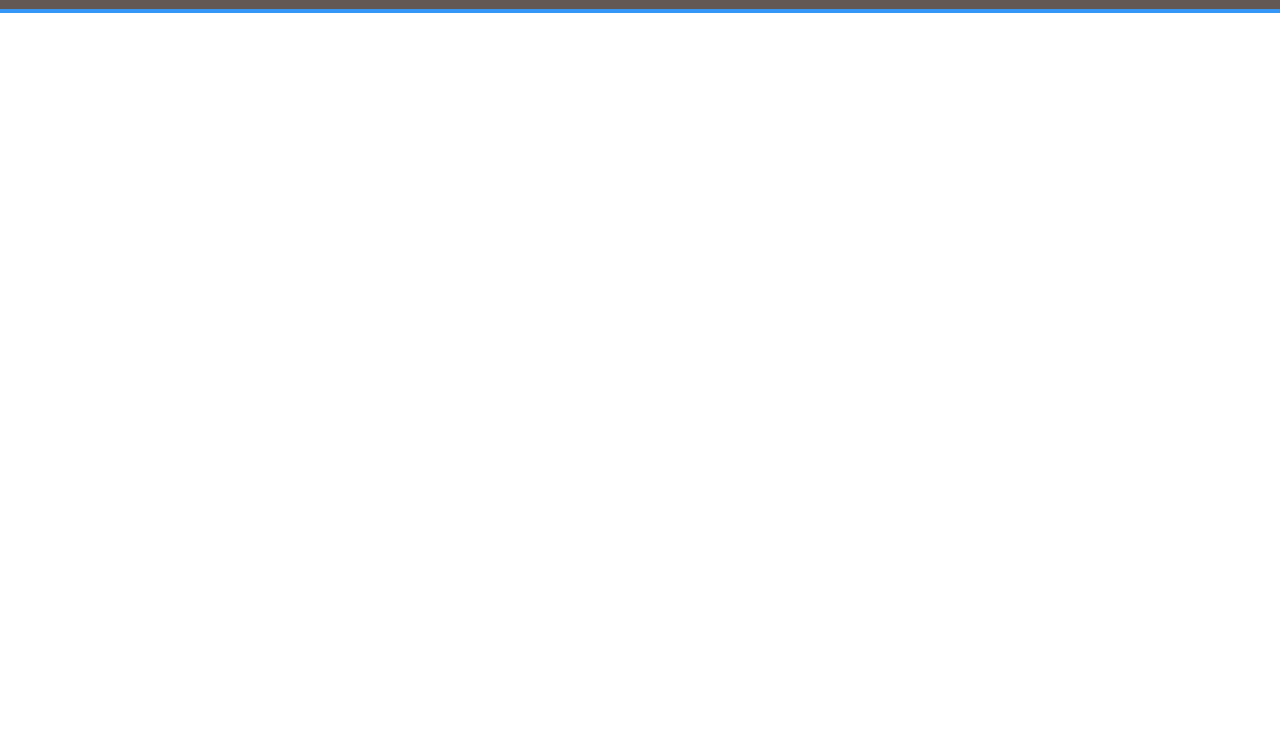
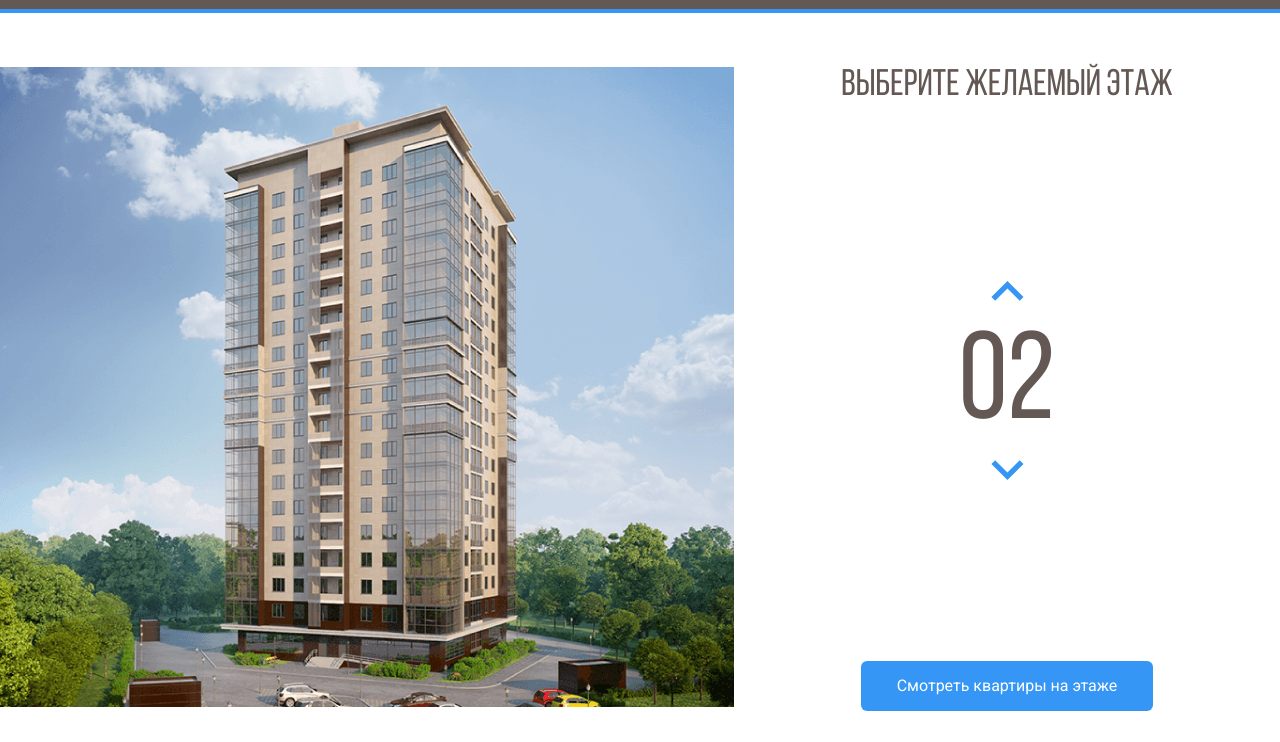
Before and after one commit to GhostArtanis/Melody, a plain HTML site: page index.html in a window 1280 px wide. Shown: the part 58-800 px from the top of the page. Drawn offline with Linux system fonts and the light colour scheme.

Commit message:
Add files via upload
второй этап

```diff
--- a/css/style.css
+++ b/css/style.css
@@ -1,3 +1,13 @@
+@font-face {
+    font-family: 'Bebas Neue Regular';
+    src: local('Bebas Neue Regular'), local('BebasNeueRegular'),
+        url('../fonts/BebasNeueRegular.woff2') format('woff2'),
+        url('../fonts/BebasNeueRegular.woff') format('woff');
+    font-weight: normal;
+    font-style: normal;
+    font-display: swap;
+}
+
 * {
     box-sizing: border-box;
 }
@@ -56,3 +66,69 @@ body {
     text-decoration: none;
     color: white;
 }
+
+.main {
+    max-width: 1280px;
+    margin: auto;
+    padding-top: 54px;
+    display: flex;
+}
+
+.main-info {
+    flex-grow: 1;
+    text-align: center;
+    display: flex;
+    flex-direction: column;
+    align-items: center;
+    justify-content: space-between;
+}
+
+.home-image path {
+    opacity: 0;
+    cursor: pointer;
+}
+
+.home-image path:hover {
+    opacity: 1;
+}
+
+.counter-group {
+    display: flex;
+    flex-direction: column;
+    align-items: center;
+}
+
+.counter-button {
+    cursor: pointer;
+    background-color: white;
+    border: none;
+}
+
+.counter-arrow-down {
+    transform: rotateX(180deg)
+}
+
+.main-title {
+    margin: 0;
+    font-family: "Bebas Neue Regular", sans-serif;
+    font-weight: normal;
+    font-size: 37px;
+    line-height: 37px;
+    color: #635854;
+}
+
+.counter {
+    font-family: "Bebas Neue Regular", sans-serif;
+    color: #635854;
+    font-size: 124px;
+    margin-top: 10px;
+}
+
+.button-primary {
+    background-color: #3596F5;
+    border-radius: 6px;
+    color: white;
+    border: none;
+    padding: 16px 36px;
+    cursor: pointer;
+}
--- a/index.html
+++ b/index.html
@@ -39,5 +39,51 @@
             </div>
         </div>
     </header>
+
+    <main class="main">
+        <div class="main-image">
+            <svg
+                class="home-image"
+                width="734" height="640" viewBox="0 0 734 640" fill="none" xmlns="http://www.w3.org/2000/svg" xmlns:xlink="http://www.w3.org/1999/xlink">
+                <rect width="734" height="640" fill="url(#pattern0)"/>
+                <defs>
+                <pattern id="pattern0" patternContentUnits="objectBoundingBox" width="1" height="1">
+                <use xlink:href="#image0_1_86" transform="translate(-0.00408719) scale(0.0013624 0.0015625)"/>
+                </pattern>
+                <image id="image0_1_86" width="740" height="640" xlink:href="img/home.png"/>
+                </defs>
+                <path d="M222 527.826L442.8 536.986L512 521.3V546.145L443.5 568.7L222 556.106V527.826Z" fill="#3595F6" fill-opacity="0.75"/>
+                <path d="M223 530.545V501L443.3 504.9L513 501V524.636L443.7 540L223 530.545Z" fill="#3595F6" fill-opacity="0.75"/>
+                <path d="M223 505V475H444H513V502.6L445 511L223 505Z" fill="#3595F6" fill-opacity="0.75"/>
+                <path d="M223 482V451.774L444.3 447.3L512 455.401V482H444" fill="#3595F6" fill-opacity="0.75"/>
+                <path d="M223 455.443V424.613L444.5 420.7L513 433.743V459L444 451.055L223 455.443Z" fill="#3595F6" fill-opacity="0.75"/>
+                <path d="M222 427.876V400.966L443 387L514 413.115V437.3L443 423.334L222 427.876Z" fill="#3595F6" fill-opacity="0.75"/>
+                <path d="M222 406.026V377.984L444.2 359.7L514 391.781V415L443.7 390.659L222 406.026Z" fill="#3595F6" fill-opacity="0.75"/>
+                <path d="M222 380.743V353.126L444.5 330.7L514 371.132V394L442 362.295L222 380.743Z" fill="#3595F6" fill-opacity="0.75"/>
+                <path d="M222 354.447V328.256L445 301.3L514 349.318V373L444.7 331.53L222 354.447Z" fill="#3595F6" fill-opacity="0.75"/>
+                <path d="M222 329.41V303.402L444.5 272.3L514 327.568V350L443.7 304.16L222 329.41Z" fill="#3595F6" fill-opacity="0.75"/>
+                <path d="M221 305.329V279.506L443.3 244L514 307.804V329L444 274.449L221 305.329Z" fill="#3595F6" fill-opacity="0.75"/>
+                <path d="M222 280.165V254.471L443.2 217L513 285.518V308L444.3 245.585L222 280.165Z" fill="#3595F6" fill-opacity="0.75"/>
+                <path d="M222 256.154V229.505L444.3 189L513 263.935V286L444 217.78L222 256.154Z" fill="#3595F6" fill-opacity="0.75"/>
+                <path d="M222 230.053V203.578L442.8 157.3L513 240.961V265L444 187.376L222 230.053Z" fill="#3595F6" fill-opacity="0.75"/>
+                <path d="M223 206.056V179.667L443 129L513 218.722V243L442.3 159.294L223 206.056Z" fill="#3595F6" fill-opacity="0.75"/>
+                <path d="M222 181.017V154.713L441.8 100L513 197.116V221L443.3 130.197L222 181.017Z" fill="#3595F6" fill-opacity="0.75"/>
+                <path d="M222 156.044V128.773L444 69.3L513 175.973V198L443.7 101.816L222 156.044Z" fill="#3595F6" fill-opacity="0.75"/>
+                </svg>
+        </div>
+        <div class="main-info">
+            <h2 class="main-title">Выберите желаемый этаж</h2>
+            <div class="counter-group">
+                <button class="counter-button counter-up">
+                    <img src="img/arrow.svg" alt="arrow-up" class="counter-arrow counter-arrow-up">
+                </button>
+                <span class="counter">02</span>
+                <button class="counter-button counter-down">
+                    <img src="img/arrow.svg" alt="arrow-down" class="counter-arrow counter-arrow-down">
+                </button>
+            </div>
+            <button class="button button-primary">Смотреть квартиры на этаже</button>
+        </div>
+    </main>
 </body>
 </html>
```
Also changed, not shown: fonts/BebasNeueRegular.woff (added), fonts/BebasNeueRegular.woff2 (added), img/Group 3.svg (added), img/arrow.svg (added), img/home.png (added).
